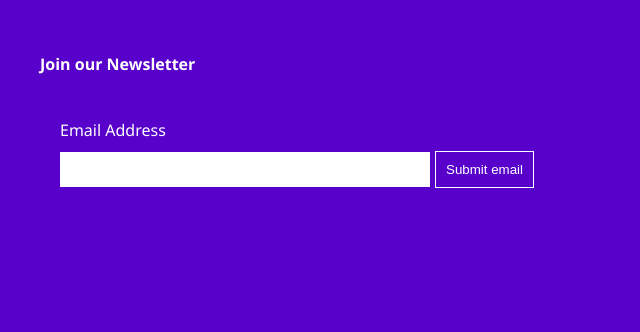
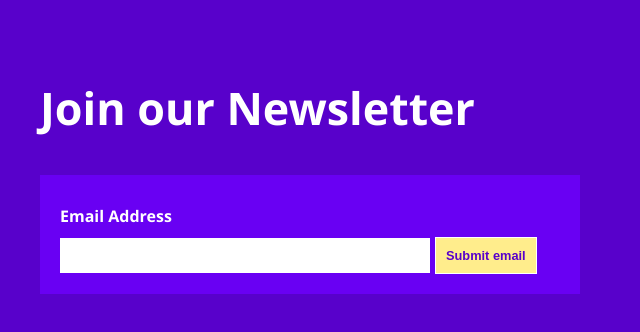
Before and after one commit to joepasss/sass_study, a React (Create React App) app in the folder ui_design/: page / in a window 1280 px wide. Shown: the top 332 px of the page, without its empty margins (0-640 px from the left). Built offline with nearby package versions, Linux system fonts and the light colour scheme.

Commit message:
visual hierarchy 02 improvemnt

```diff
--- a/ui_design/src/index.scss
+++ b/ui_design/src/index.scss
@@ -36,3 +36,30 @@ body {
     }
   }
 }
+
+/*  improvement */
+body {
+  section {
+    h1 {
+      font-size: 2.8rem;
+    }
+
+    form {
+      background-color: #6900f3;
+
+      label {
+        font-weight: bold;
+        font-size: 1rem;
+      }
+
+      .input-container {
+        input[type='submit'] {
+          font-size: 0.8rem;
+          background-color: #ffed8c;
+          color: #5801cb;
+          font-weight: bold;
+        }
+      }
+    }
+  }
+}
```
